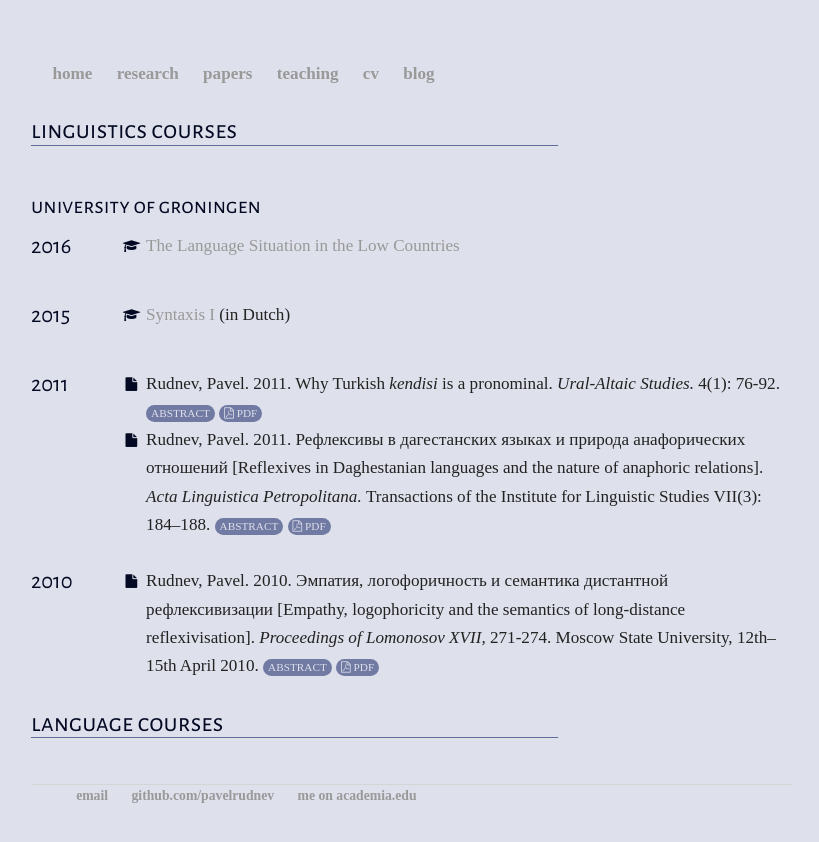
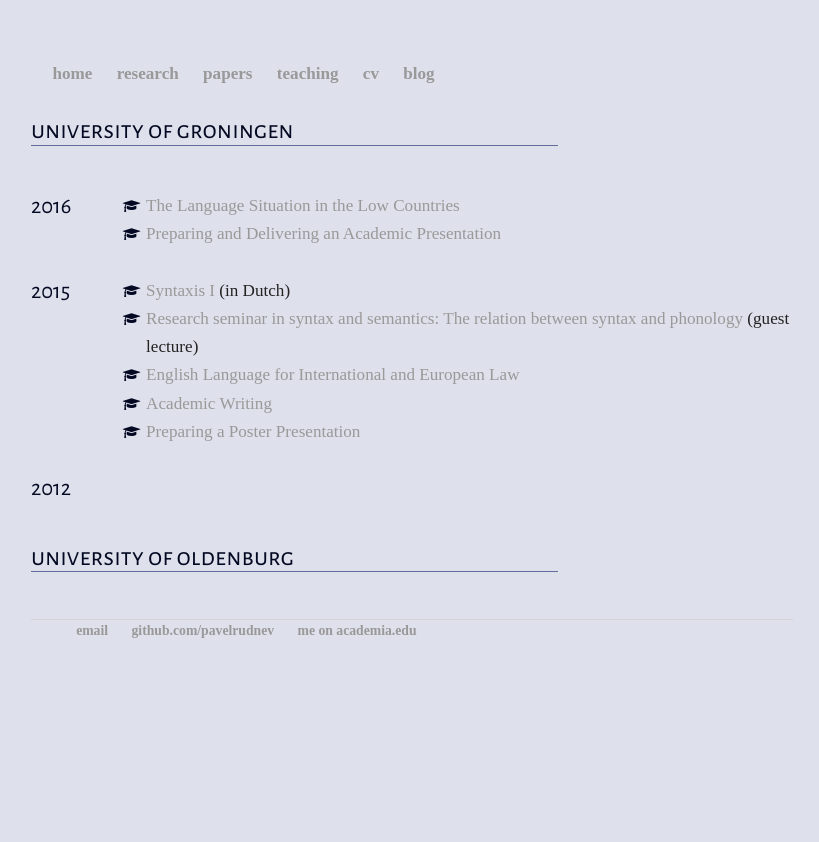
Before and after one commit to mishaknyazev/pavelrudnev.github.io, a Jekyll site: the page teaching/index.html, which Jekyll copies as it is, in a window 1280 px wide. Shown: the top 842 px of the page, without its empty margins (228-1047 px from the left). Built offline with Jekyll 4.4.1, drawn with Linux system fonts in a browser that asks for light colours; nearby versions of some CDN libraries; some web fonts are replaced.

Commit message:
Update Teaching page

```diff
--- a/teaching/index.html
+++ b/teaching/index.html
@@ -36,18 +36,15 @@
 
 <div class="wrapper">
 	<div class="units-row">
-		<div class="unit-70"><h2>Linguistics courses</h2>
+		<div class="unit-70"><h2>University of Groningen</h2>
 		</div>
 	</div>
 
 
 
-	<h3>University of Groningen</h3>
-
-
 <div class="units-row">
 <div class="unit-10">
-<h3>2016</h4>
+<h3>2016</h3>
 </div>
 <div class="unit-90">
     <ul class="compact fa-ul">
@@ -57,6 +54,10 @@
 
         </li>
 
+	<li><i class="fa-li fa fa-mortar-board fa-fw" style="color:#030922;font-size:80%;padding-top:6px;"></i><a href="http://pavelrudnev.github.io/teaching/2016/acadpres/"><a href="http://pavelrudnev.github.io/teaching/2016/acadpres">Preparing and Delivering an Academic Presentation</a>
+
+	</li>
+
 	    </ul>
 
 </div>
@@ -65,15 +66,31 @@
 
 <div class="units-row">
 <div class="unit-10">
-<h3>2015</h4>
+<h3>2015</h3>
 </div>
 <div class="unit-90">
     <ul class="compact fa-ul">
 
-	    <li><i class="fa-li fa fa-mortar-board fa-fw" style="color:#030922;font-size:80%;padding-top:6px;"></i><a href="http://pavelrudnev.github.io/teaching/2016/langsitlowcount/">
-          <a href="http://pavelrudnev.github.io/teaching/2016/zinsleer/">Syntaxis I</a> (in Dutch)
+	    <li><i class="fa-li fa fa-mortar-board fa-fw" style="color:#030922;font-size:80%;padding-top:6px;"></i><a href="http://pavelrudnev.github.io/teaching/2015/zinsleer/">
+          <a href="http://pavelrudnev.github.io/teaching/2015/zinsleer/">Syntaxis I</a> (in Dutch)
 
         </li>
+
+	<li><i class="fa-li fa fa-mortar-board fa-fw" style="color:#030922;font-size:80%;padding-top:6px"></i><a href="http://pavelrudnev.github.io/teaching/2015/synmorph"><a href="http://pavelrudnev.github.io/teaching/2015/synmorph">Research seminar in syntax and semantics: The relation between syntax and phonology</a> (guest lecture)
+
+	</li>
+
+	<li><i class="fa-li fa fa-mortar-board fa-fw" style="color:#030922;font-size:80%;padding-top:6px"></i><a href="http://pavelrudnev.github.io/teaching/2015/englanglaw"><a href="http://pavelrudnev.github.io/teaching/2015/englanglaw">English Language for International and European Law</a>
+
+	</li>
+
+		<li><i class="fa-li fa fa-mortar-board fa-fw" style="color:#030922;font-size:80%;padding-top:6px"></i><a href="http://pavelrudnev.github.io/teaching/2015/acadwrit"><a href="http://pavelrudnev.github.io/teaching/2015/acadwrit">Academic Writing</a>
+
+	</li>
+
+		<li><i class="fa-li fa fa-mortar-board fa-fw" style="color:#030922;font-size:80%;padding-top:6px"></i><a href="http://pavelrudnev.github.io/teaching/2015/postpres"><a href="http://pavelrudnev.github.io/teaching/2015/postpres">Preparing a Poster Presentation</a>
+
+	</li>
 
 	    </ul>
 
@@ -83,51 +100,20 @@
 
 	<div class="units-row">
 <div class="unit-10">
-<h3>2011</h4>
+<h3>2012</h3>
 </div>
 <div class="unit-90">
     <ul class="compact fa-ul">
 
 
-<li><i class="fa-li fa  fa-file  fa-fw" style="color:#030922;font-size:80%;padding-top:6px;"></i> Rudnev, Pavel. 2011. Why Turkish <i> kendisi </i> is a pronominal. <i> Ural-Altaic Studies. </i> 4(1): 76-92.
-<a href="http://pavelrudnev.github.io/writing/kendisirevisited/" class="badge badge-small">Abstract</a>
-<a href="http://pavelrudnev.github.io/pdf/Why_Turkish_kendisi_is_a_pronominal.pdf" class="badge badge-small"><i class="fa fa-file-pdf-o"></i>&nbsp;pdf</a>
-
-
-</li>
-
-	<li><i class="fa-li fa  fa-file  fa-fw" style="color:#030922;font-size:80%;padding-top:6px;"></i> Rudnev, Pavel. 2011. Рефлексивы в дагестанских языках и природа анафорических отношений [Reflexives in Daghestanian languages and the nature of anaphoric relations]. <i> Acta Linguistica Petropolitana. </i> Transactions of the Institute for Linguistic Studies VII(3): 184–188.
-<a href="http://pavelrudnev.github.io/writing/kendisirevisited/" class="badge badge-small">Abstract</a>
-<a href="http://pavelrudnev.github.io/pdf/spb.pdf" class="badge badge-small"><i class="fa fa-file-pdf-o"></i>&nbsp;pdf</a>
-
-
-</li>
-
-	    </div>
-		</div>
-
-		<div class="units-row">
-<div class="unit-10">
-<h3>2010</h4>
-</div>
-<div class="unit-90">
-    <ul class="compact fa-ul">
-
-
-<li><i class="fa-li fa  fa-file  fa-fw" style="color:#030922;font-size:80%;padding-top:6px;"></i> Rudnev, Pavel. 2010. Эмпатия, логофоричность и семантика дистантной рефлексивизации [Empathy, logophoricity and the semantics of long-distance reflexivisation]. <i> Proceedings of Lomonosov XVII, </i> 271-274. Moscow State University, 12th–15th April 2010.
-<a href="http://pavelrudnev.github.io/writing/lomonosov/" class="badge badge-small">Abstract</a>
-<a href="http://pavelrudnev.github.io/pdf/rudnev2010a.pdf" class="badge badge-small"><i class="fa fa-file-pdf-o"></i>&nbsp;pdf</a>
-
-
-</li>
-
+</ul>
 	    </div>
 			</div>
 		</div>
 
 <div class="wrapper">
 	<div class="units-row">
-		<div class="unit-70"><h2>Language courses</h2>
+		<div class="unit-70"><h2>University of Oldenburg</h2>
 		</div>
 	</div>
 
```
